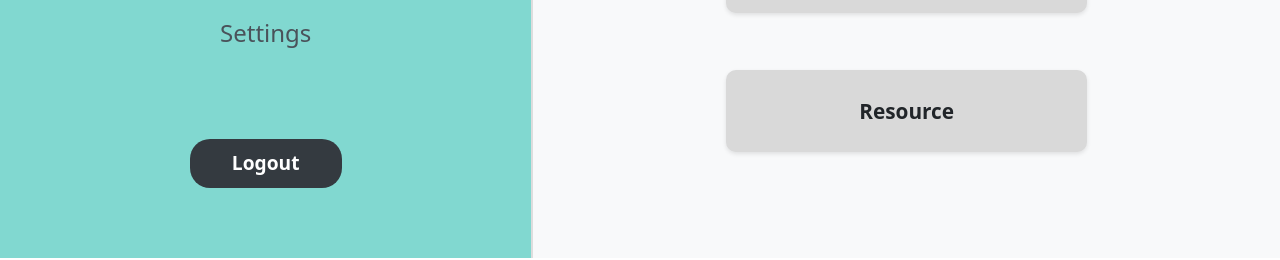
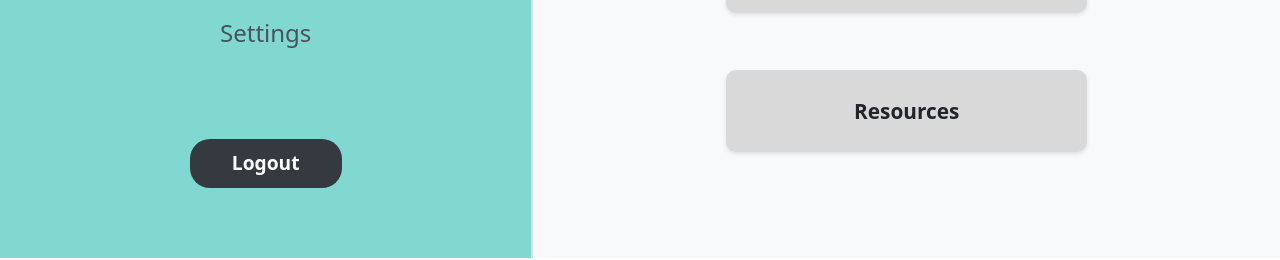
Before and after one commit to tiff178/jobbros, a React (Create React App) app: page /home in a window 1280 px wide. Shown: the part 435-695 px from the top of the page. Built offline with nearby package versions, Linux system fonts and the light colour scheme; no server answers.

Commit message:
small fixes in home

```diff
--- a/src/pages/applicants/Home.js
+++ b/src/pages/applicants/Home.js
@@ -47,7 +47,7 @@ function Home() {
               Saved Jobs
             </div>
             <div className="Button" onClick={() => navigate("/resources")}>
-              Resource
+              Resources
             </div>
           </div>
         </div>
```
